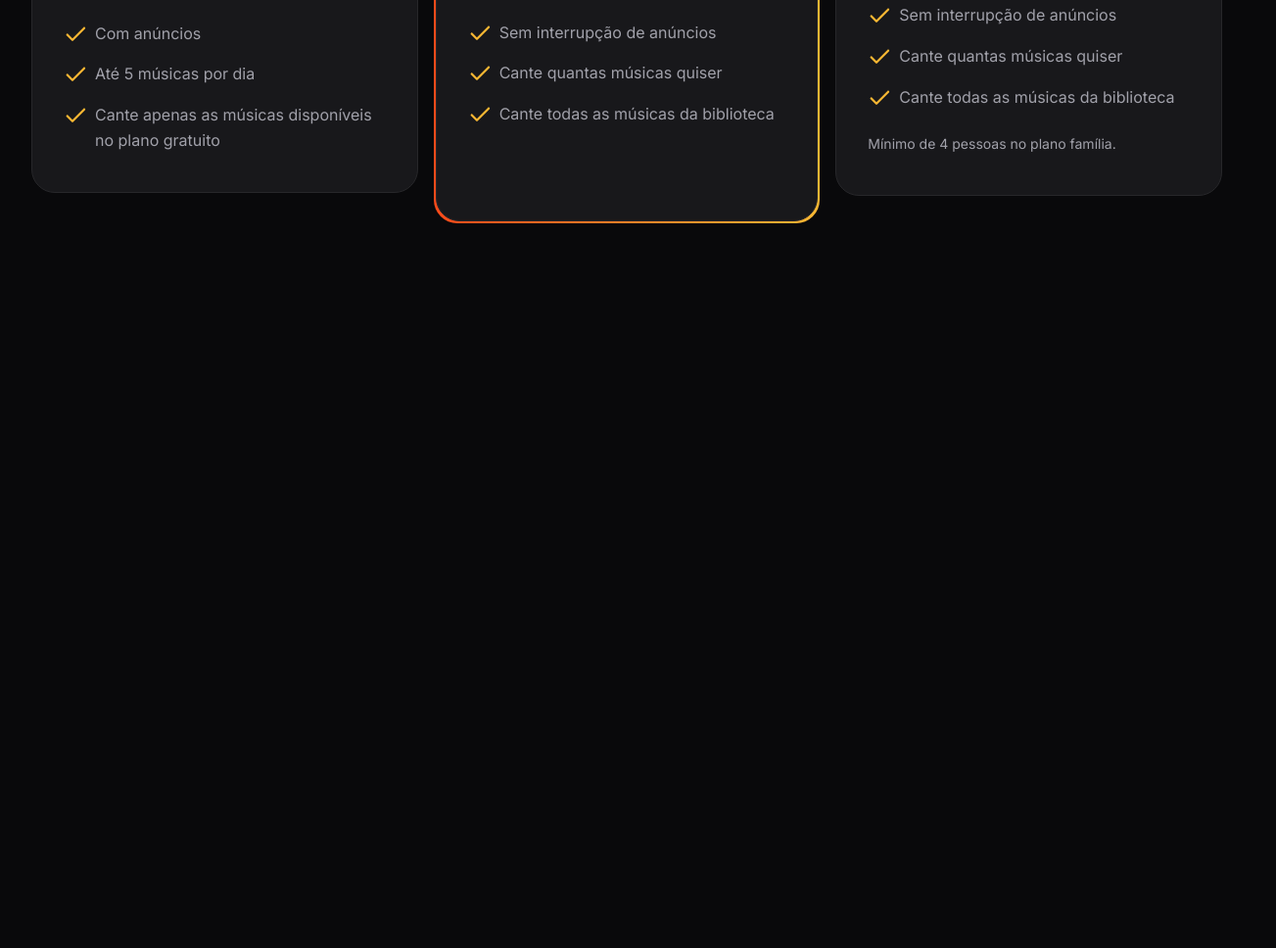
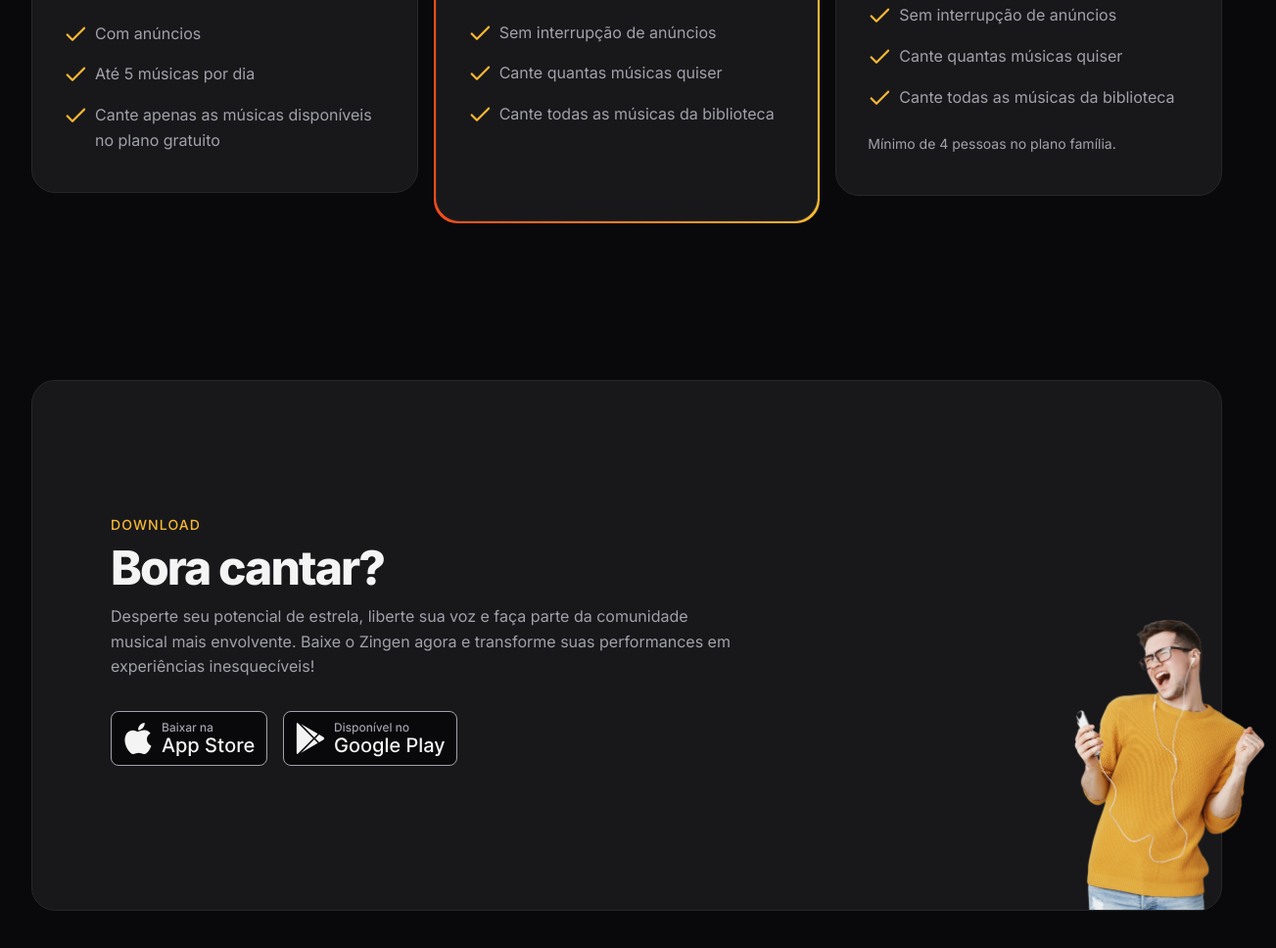
Before and after one commit to Jmatni/projeto_zingen, a plain HTML site: page index.html in a window 1280 px wide. Shown: the part 3287-4255 px from the top of the page at 98% size, 1303 px wide, since content can reach past the window. Before the commit the page ends 3595 px from the top, so only its background shows below. Drawn offline with Linux system fonts and the light colour scheme.

Commit message:
download section

```diff
--- a/index.html
+++ b/index.html
@@ -158,5 +158,31 @@
       </div>
     </div>
   </section>
+
+  <section id="download">
+    <div class="container py-xl">
+      <div class="card px-lg even-columns items-center">
+        <div>
+          <header>
+            <strong>Download</strong>
+            <h2>Bora cantar?</h2>
+          </header>
+          <p>
+            Desperte seu potencial de estrela, liberte sua voz e faça parte da comunidade musical mais        envolvente. Baixe o Zingen agora e transforme suas performances em experiências inesquecíveis!
+          </p>
+
+          <div class="buttons flex gap-1">
+            <a href="#">
+              <img src="assets/btn-apple-store.svg" alt="download from apple strore">
+            </a>
+            <a href="#">
+              <img src="assets/btn-google-playstore.svg" alt="download from playstore">
+            </a>
+          </div>
+        </div>
+        <img src="assets/rapaz-ouvindo-musica-com-fones-de-ouvido-e-cantando-no-aplicativo-de-karaoke-removebg 1.png" alt="">
+      </div>
+    </div>
+  </section>
 </body>
 </html>
--- /dev/null
+++ b/styles/download.css
@@ -0,0 +1,33 @@
+#download {
+  & .card {
+    padding: 3rem 1.5rem 15rem;
+    position: relative;
+
+    & > img {
+      width: 14.5rem;
+      position: absolute;
+      bottom: 0;
+      right: -3.5rem;
+    }
+  }
+
+  & .buttons {
+    flex-wrap: wrap;
+    margin-top: 2rem;
+  }
+
+  @media (width >= 80em) {
+    & .card {
+      padding: 8.75rem 5rem;
+
+      & > div:nth-child(1) {
+        max-width: 40rem;
+      }
+    }
+
+    & > img {
+      width: 29.125rem
+    }
+  }
+
+}
--- a/styles/global.css
+++ b/styles/global.css
@@ -46,6 +46,8 @@ html {
   font-size: var(--fs-base);
   line-height: 1.6;
   color: var(--text-color-primary);
+
+  overflow-x: hidden;
 }
 
 body {
--- a/styles/index.css
+++ b/styles/index.css
@@ -9,3 +9,4 @@
 @import url(cards.css);
 @import url(features.css) (width >= 80rem);
 @import url(pricing.css);
+@import url(download.css);
```
Also changed, not shown: assets/btn-apple-store.svg (added), assets/btn-google-playstore.svg (added).
